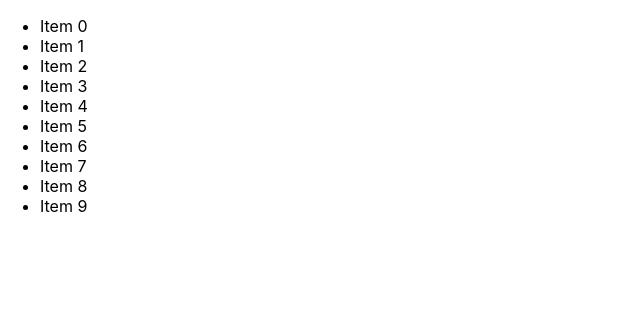
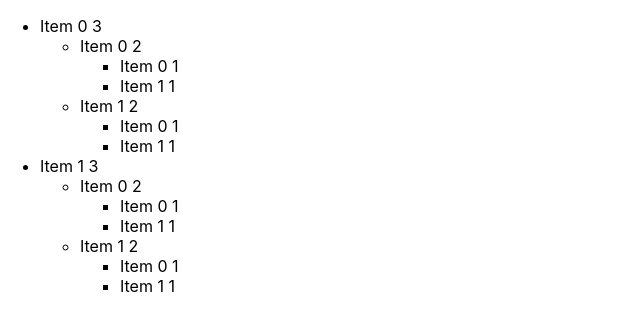
Before and after one commit to NMVikings/nested-list-jetbrains, a React (Create React App) app: page / in a window 1280 px wide. Shown: the top 330 px of the page, without its empty margins (0-640 px from the left). Built offline with nearby package versions, Linux system fonts and the light colour scheme.

Commit message:
Add rendering nested elements until third level

```diff
--- a/src/App.tsx
+++ b/src/App.tsx
@@ -4,7 +4,7 @@ import { NestedList } from "./components/NestedList";
 import { createItems } from "./utils";
 
 function App() {
-  const items = createItems(10);
+  const items = createItems(2, 3);
   return <NestedList children={items} />;
 }
 
--- a/src/components/ListItem.tsx
+++ b/src/components/ListItem.tsx
@@ -1,9 +1,18 @@
 import React from "react";
 
 import { Item } from "../types";
+import { NestedList } from "./NestedList";
 
 type Props = {
   item: Item;
+  depth: number;
 };
 
-export const ListItem = ({ item }: Props) => <li>{item.label}</li>;
+export const ListItem = ({ item: { children, label }, depth }: Props) => {
+  return (
+    <li>
+      <span>{label}</span>
+      {children.length && <NestedList children={children} depth={depth + 1} />}
+    </li>
+  );
+};
--- a/src/components/NestedList.tsx
+++ b/src/components/NestedList.tsx
@@ -5,12 +5,21 @@ import { ListItem } from "./ListItem";
 
 type Props = {
   children: Tree;
+  depth?: number;
 };
 
-export const NestedList = ({ children }: Props) => (
-  <ul>
-    {children.map((child) => (
-      <ListItem key={child.id} item={child} />
-    ))}
-  </ul>
-);
+const MAX_DEPTH = 2;
+
+export const NestedList = ({ children, depth = 0 }: Props) => {
+  if (depth > MAX_DEPTH) {
+    return null;
+  }
+
+  return (
+    <ul>
+      {children.map((child) => (
+        <ListItem key={child.id} item={child} depth={depth} />
+      ))}
+    </ul>
+  );
+};
--- a/src/utils.ts
+++ b/src/utils.ts
@@ -1,8 +1,11 @@
-export const createItems = (amount: number) => {
+import { Tree } from "./types";
+
+export const createItems = (amount: number, depth = 0): Tree => {
   let items = [];
+  const children = depth === 0 ? [] : createItems(amount, depth - 1);
   for (let i = 0; i < amount; i++) {
     const id = String(i);
-    items.push({ id, label: `Item ${id}`, children: [] });
+    items.push({ id, label: `Item ${id} ${depth}`, children });
   }
 
   return items;
```
Also changed, not shown: 1 other file (tests, documents, lock files or other folders).
